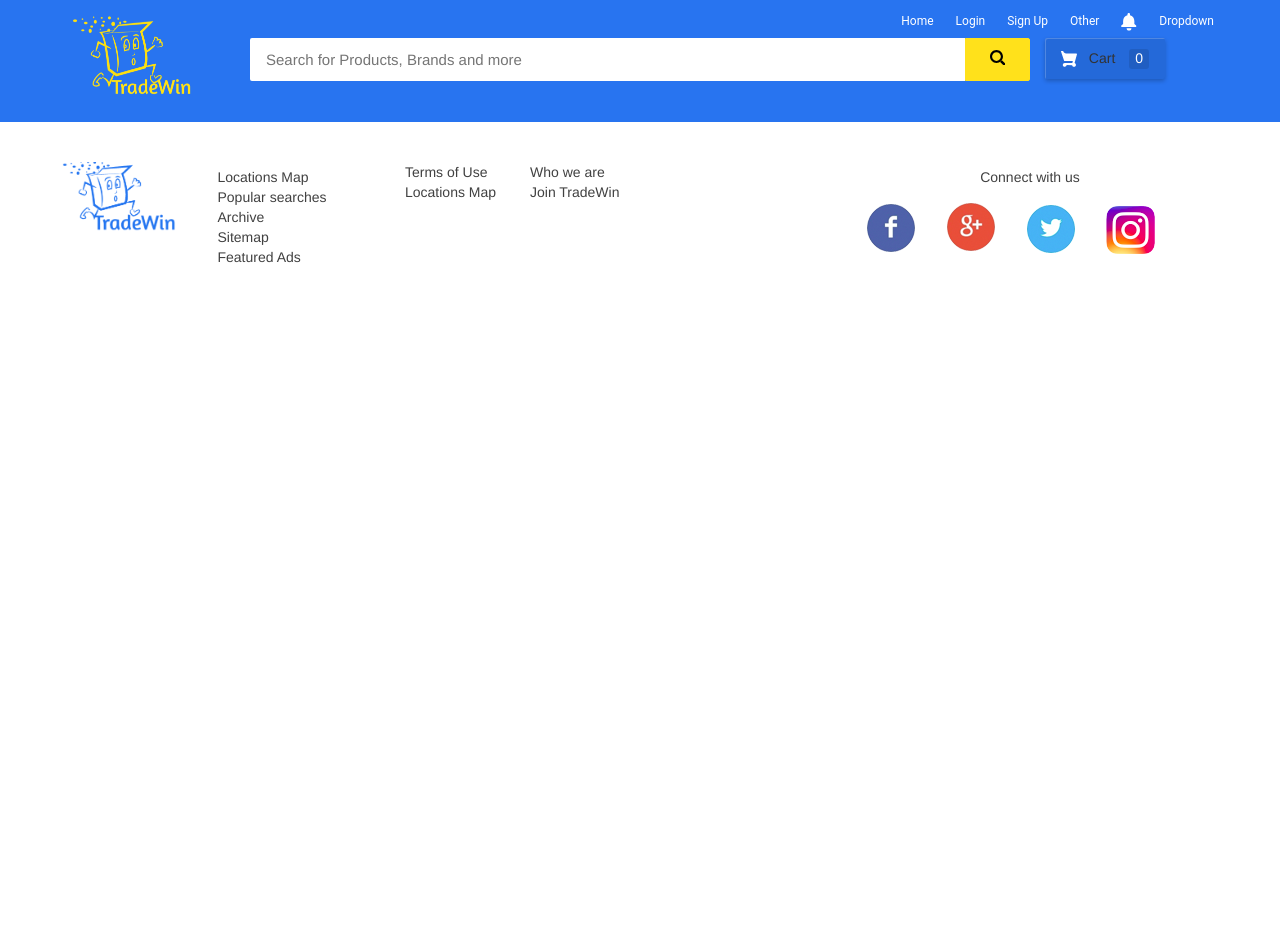
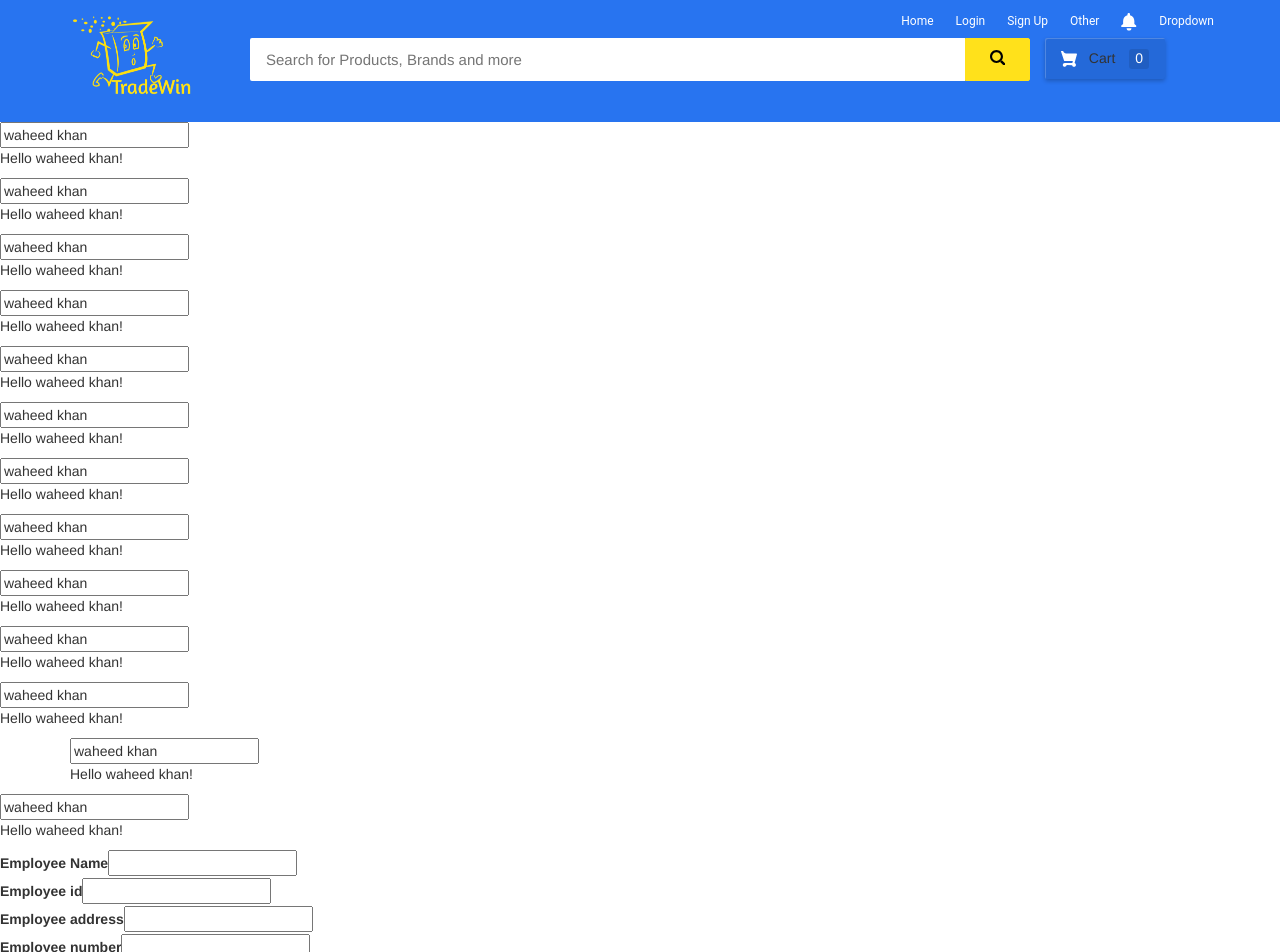
Before and after one commit to Kadalitejaswi/tradewin-frontend-wahid, an Angular app: page /two-way in a window 1280 px wide. Before the commit this address led to /. Shown: the top 952 px of the page. Before the commit the page ends 800 px from the top, so only its background shows below. Built offline with nearby package versions, Linux system fonts and the light colour scheme.

Commit message:
commiting for two way databinding

```diff
--- a/src/app/app-routing/app-routing.module.ts
+++ b/src/app/app-routing/app-routing.module.ts
@@ -15,12 +15,14 @@ import { LoginComponent } from '../auth/login/login.component';
 import { RegisterComponent } from '../auth/register/register.component';
 import { ServicesComponent } from '../properties/services/services.component';
 import { PropertiesComponent } from '../properties/properties/properties.component';
+import { TwoWayComponent } from '../two-way/two-way.component';
 
 const routes: Routes = [
   { path: '', component: HomeComponent },
   { path: 'home', component: HomeComponent },
   { path: 'login', component: LoginComponent },
   { path: 'register', component: RegisterComponent },
+  { path: 'two-way', component: TwoWayComponent },
   { path: 'categories', component: CategoriesComponent,
     children: [
       { path: 'cars', component: CarsComponent },
--- a/src/app/app.module.ts
+++ b/src/app/app.module.ts
@@ -22,6 +22,7 @@ import { RegisterComponent } from './auth/register/register.component';
 import { ServicesComponent } from './properties/services/services.component';
 import { PropertiesComponent } from './properties/properties/properties.component';
 import { HttpClientModule } from '@angular/common/http';
+import { TwoWayComponent } from './two-way/two-way.component';
 
 
 @NgModule({
@@ -44,6 +45,7 @@ import { HttpClientModule } from '@angular/common/http';
     RegisterComponent,
     ServicesComponent,
     PropertiesComponent,
+    TwoWayComponent,
   ],
   imports: [
     BrowserModule,
--- a/src/app/home/home/home.component.ts
+++ b/src/app/home/home/home.component.ts
@@ -1,5 +1,4 @@
 import { Component, OnInit } from '@angular/core';
-import { ProductService } from '../../services/product.service';
 
 @Component({
   selector: 'app-home',
@@ -7,19 +6,7 @@ import { ProductService } from '../../services/product.service';
   styleUrls: ['./home.component.css']
 })
 export class HomeComponent implements OnInit {
-products:any=[];
-  constructor(private _prod:ProductService) {}
+  constructor() {}
 
-  ngOnInit() {
-    this._prod.getProductNames()
-    .subscribe(
-      res=>{
-this.products=res;
-console.log(res);
-
-      }
-    )
-
-
-  }
+  ngOnInit() {}
 }
--- /dev/null
+++ b/src/app/two-way/two-way.component.html
@@ -0,0 +1,69 @@
+<!-- Two way Data bind Ex1-->
+<input [value]="username" (input)="username = $event.target.value">
+<p>Hello {{username}}!</p>
+
+<!-- Two way Data bind Ex2-->
+
+<input [value]="username" (click)="changeUser($event)">
+<p>Hello {{username}}!</p>
+
+<input [value]="username" (blur)="changeUser($event)">
+<p>Hello {{username}}!</p>
+
+<!-- Two way Data bind Ex3-->
+
+<input [value]="username" (keyup.enter)="changeUser($event)">
+<p>Hello {{username}}!</p>
+<input [value]="username" (keyup.control)="changeUser($event)">
+<p>Hello {{username}}!</p>
+<input [value]="username" (keyup.control.alt)="changeUser($event)">
+<p>Hello {{username}}!</p>
+<input [value]="username" (keyup.control.shift)="changeUser($event)">
+<p>Hello {{username}}!</p>
+
+<!-- Two way Data bind Ex4-->
+
+<input [value]="username" (keydown.enter)="changeUser($event)">
+<p>Hello {{username}}!</p>
+<input [value]="username" (keydown.control)="changeUser($event)">
+<p>Hello {{username}}!</p>
+<input [value]="username" (keydown.control.alt)="changeUser($event)">
+<p>Hello {{username}}!</p>
+<input [value]="username" (keydown.control.shift)="changeUser($event)">
+<p>Hello {{username}}!</p>
+
+
+<!-- Two way Data bind E5-->
+
+<div class="container">
+<input [(ngModel)]="username">
+<p>Hello {{username}}!</p>
+</div>
+<!-- Two way Data bind Ex6-->
+<!-- Understanding the two way databinding Or syntactic sugar -->
+<input [ngModel]="username" (ngModelChange)="username = $event">
+
+<p>Hello {{username}}!</p>
+
+<!-- Two way Data bind Ex7-->
+<form action="">
+  <div>
+    <label for="">Employee Name</label>
+    <input type="text" [(ngModel)]="employee.name" name="name">
+  </div>
+<div>
+    <label for="">Employee id</label>
+    <input type="text" [(ngModel)]="employee.id" name="id">
+ </div>
+ <div>
+    <label for="">Employee address</label>
+    <input type="text" [(ngModel)]="employee.address" name="address">
+ </div>
+ <div>
+    <label for="">Employee number</label>
+    <input type="number" [(ngModel)]="employee.number" name="number">
+ </div>
+ <div>
+   <button (click)="submit()">SubmitData</button>
+ </div>
+</form>
--- /dev/null
+++ b/src/app/two-way/two-way.component.ts
@@ -0,0 +1,24 @@
+import { Component, OnInit } from '@angular/core';
+
+@Component({
+  selector: 'app-two-way',
+  templateUrl: './two-way.component.html',
+  styleUrls: ['./two-way.component.css']
+})
+export class TwoWayComponent implements OnInit {
+username="waheed khan";
+employee={};
+  constructor() { }
+
+  ngOnInit() {
+  }
+
+  changeUser($event){
+    this.username = $event.target.value
+  }
+
+  submit(){
+  console.log(this.employee);
+  }
+
+}
```
Also changed, not shown: src/app/two-way/two-way.component.css (added), 1 other file (tests, documents, lock files or other folders).
